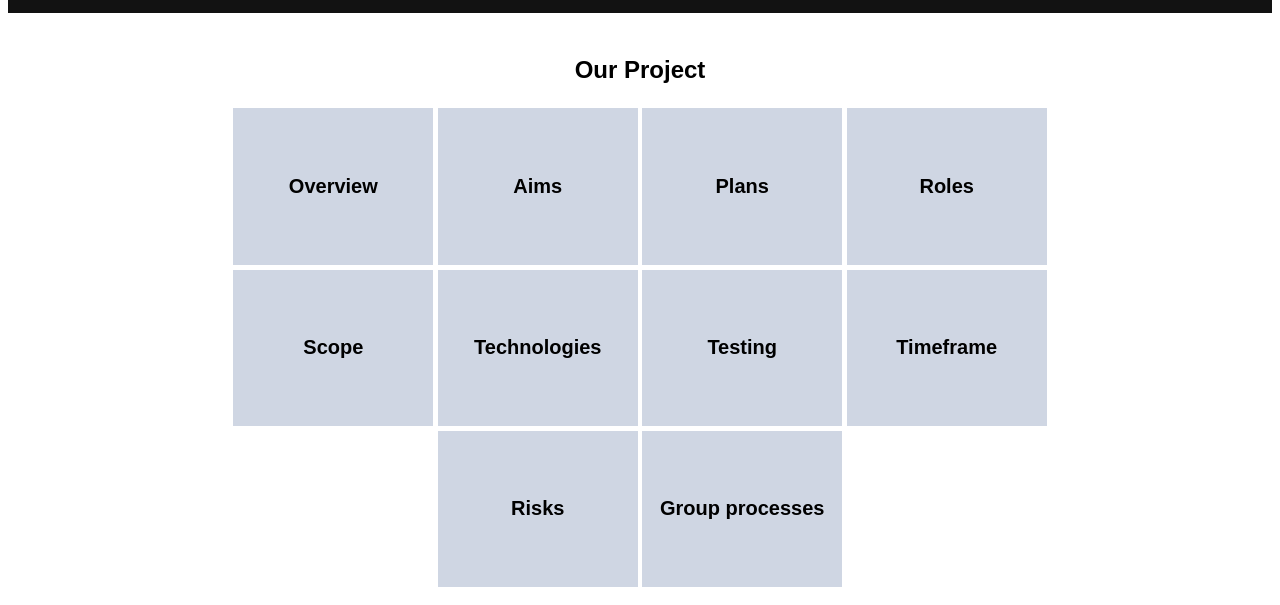
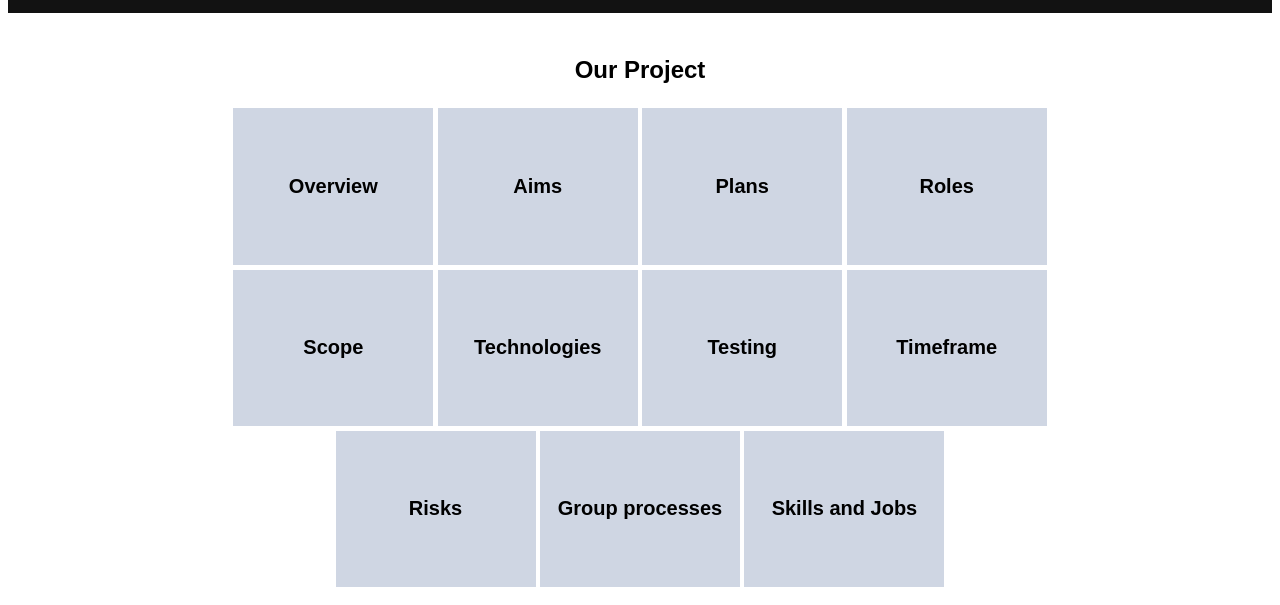
Before and after one commit to MKM-RMIT/IIT-A3, a plain HTML site: page index.html in a window 1280 px wide. Shown: the part 195-800 px from the top of the page. Drawn offline with Linux system fonts and the light colour scheme.

Commit message:
Added Skills and Jobs link

```diff
--- a/index.html
+++ b/index.html
@@ -37,6 +37,7 @@
                         <a href="timeframe.html"><button><h2>Timeframe</h2></button></a>
                         <a href="risks.html"><button><h2>Risks</h2></button></a>
                         <a href="comms.html"><button><h2>Group processes</h2></button></a>
+                        <a href="skills.html"><button><h2>Skills and Jobs</h2></button></a>
                     </div>
                 </div>
             </div>
```
